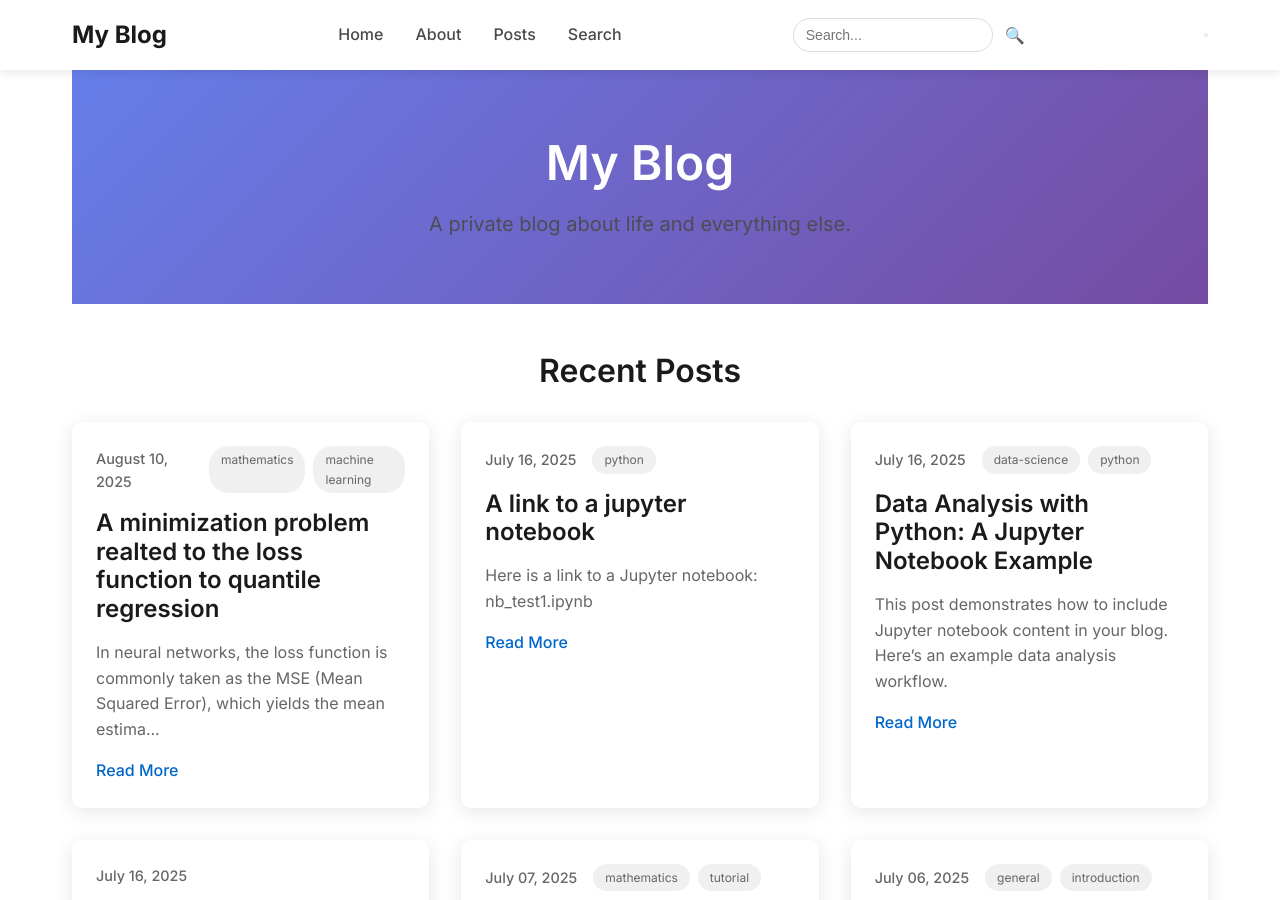
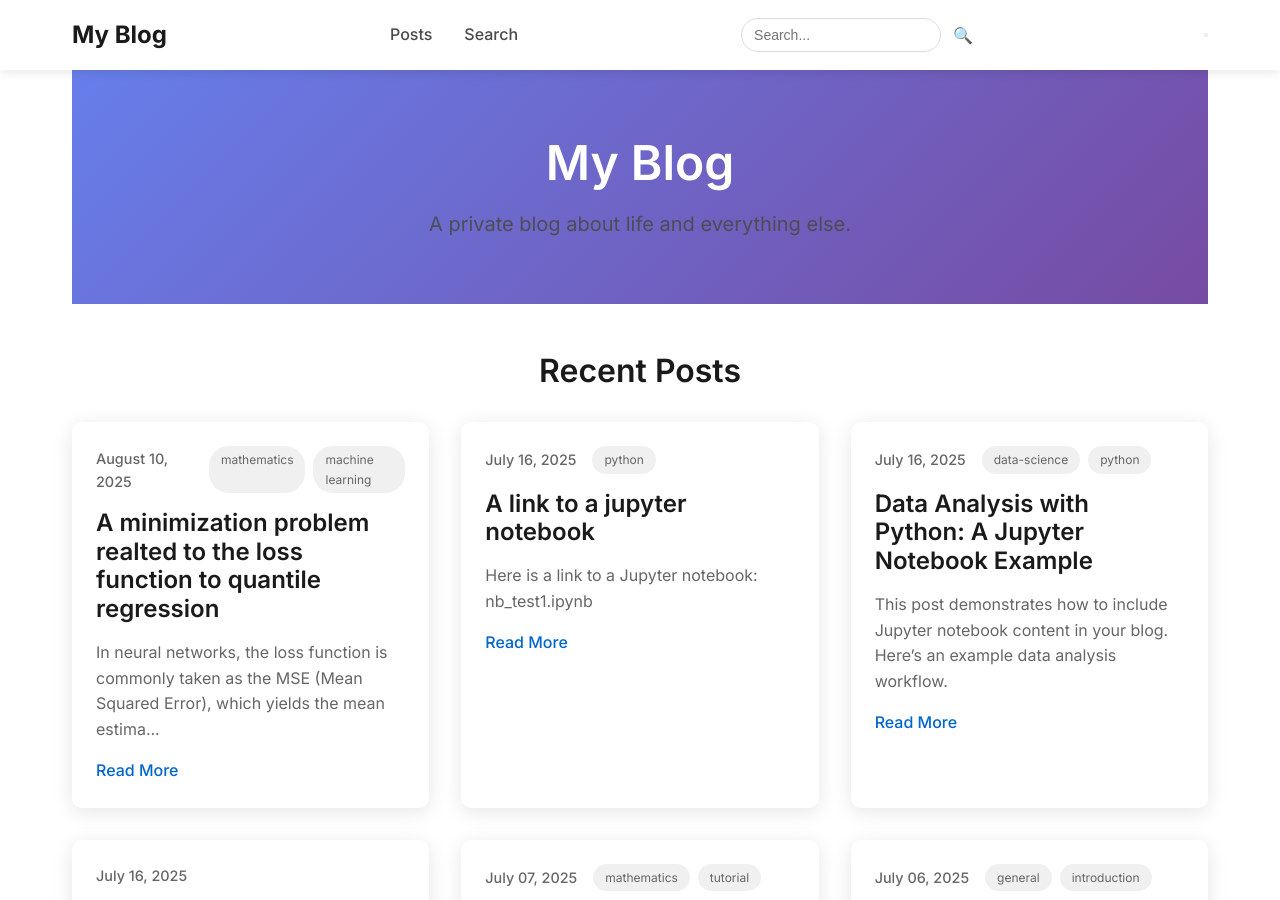
Before and after one commit to qsongatwpi/blogs1, a Jekyll site: the page built from index.html, in a window 1280 px wide and 900 px high. Built offline with Jekyll 4.4.1, drawn with Linux system fonts in a browser that asks for light colours.

Commit message:
Remove Home and About from navigation menu

```diff
--- a/_config.yml
+++ b/_config.yml
@@ -23,10 +23,6 @@ github_username: qsongatwpi
 
 # Navigation
 navigation:
-  - title: "Home"
-    url: "/"
-  - title: "About"
-    url: "/about/"
   - title: "Posts"
     url: "/posts/"
   - title: "Search"
```
